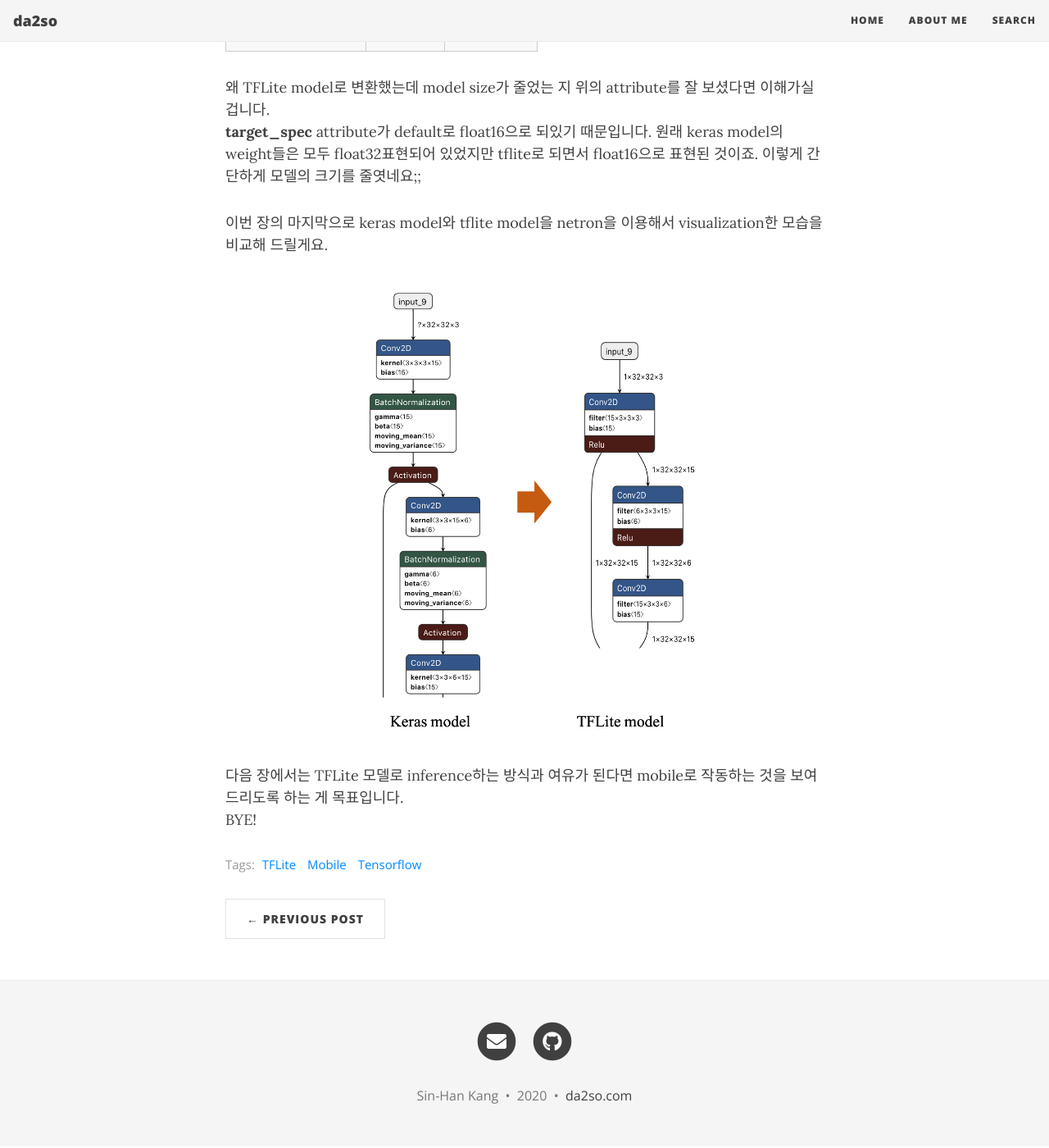
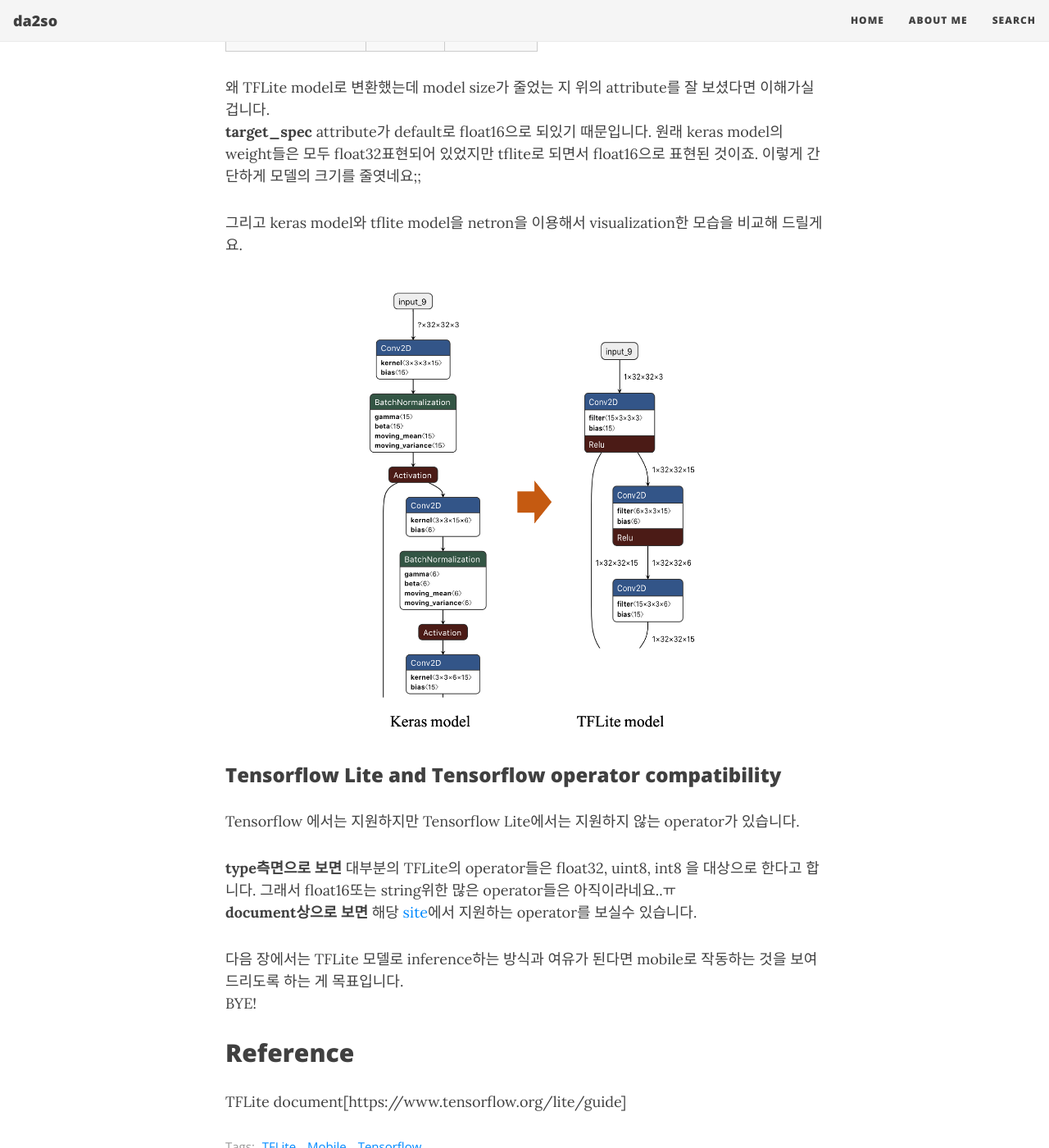
Before and after one commit to da2so/da2so.github.io, a Jekyll site: the page built from _posts/2020-12-23-Master_TFlite.md, in a window 1280 px wide and 1400 px high, scrolled down 2316 px. Shown: the whole window at 82% size. Built offline with Jekyll 4.4.1, drawn with Linux system fonts in a browser that asks for light colours; nearby versions of some CDN libraries.

Commit message:
Update 2020-12-23-Master_TFlite.md

```diff
--- a/_posts/2020-12-23-Master_TFlite.md
+++ b/_posts/2020-12-23-Master_TFlite.md
@@ -72,10 +72,23 @@ def keras2TFlite(model_path):
 **target_spec** attribute가 default로 float16으로 되있기 때문입니다. 원래 keras model의 weight들은 모두 float32표현되어 있었지만 tflite로 되면서 float16으로 표현된 것이죠.
 이렇게 간단하게 모델의 크기를 줄엿네요;;
 
-이번 장의 마지막으로 keras model와 tflite model을 netron을 이용해서 visualization한 모습을 비교해 드릴게요.
+그리고 keras model와 tflite model을 netron을 이용해서 visualization한 모습을 비교해 드릴게요.
 
 ![2](https://da2so.github.io/assets/post_img/2020-12-23-Master_TFlite/2.png){: .mx-auto.d-block width="60%" :}
 
 
+### Tensorflow Lite and Tensorflow operator compatibility
+
+Tensorflow 에서는 지원하지만 Tensorflow Lite에서는 지원하지 않는 operator가 있습니다.
+
+**type측면으로 보면** 대부분의 TFLite의 operator들은 float32, uint8, int8 을 대상으로 한다고 합니다. 그래서 float16또는 string위한 많은 operator들은 아직이라네요..ㅠ
+**document상으로 보면** 해당 [site](https://www.tensorflow.org/mlir/tfl_ops)에서 지원하는 operator를 보실수 있습니다.
+
+
 다음 장에서는 TFLite 모델로 inference하는 방식과 여유가 된다면 mobile로 작동하는 것을 보여드리도록 하는 게 목표입니다.
 BYE!
+
+
+## Reference
+
+TFLite document[https://www.tensorflow.org/lite/guide]
```
